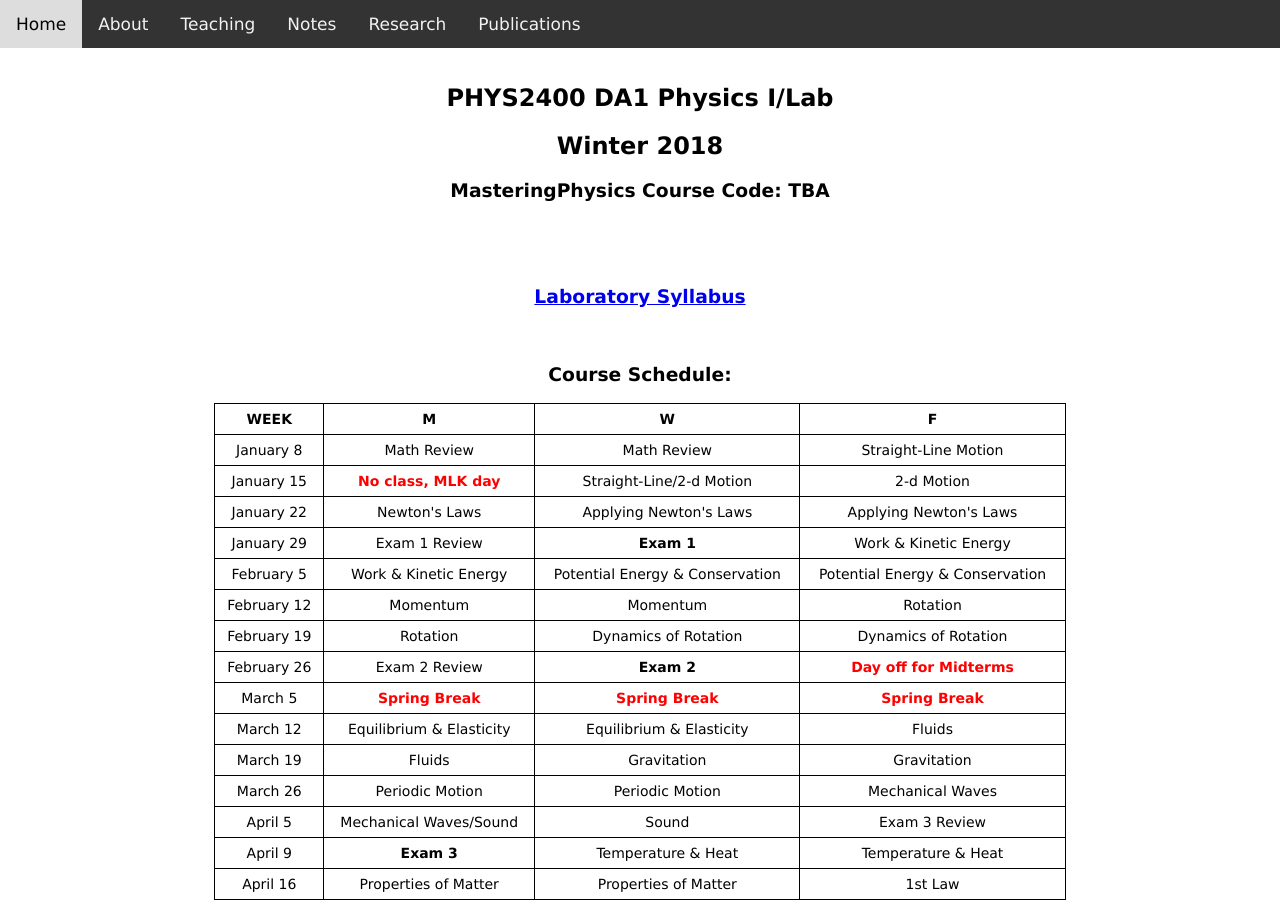
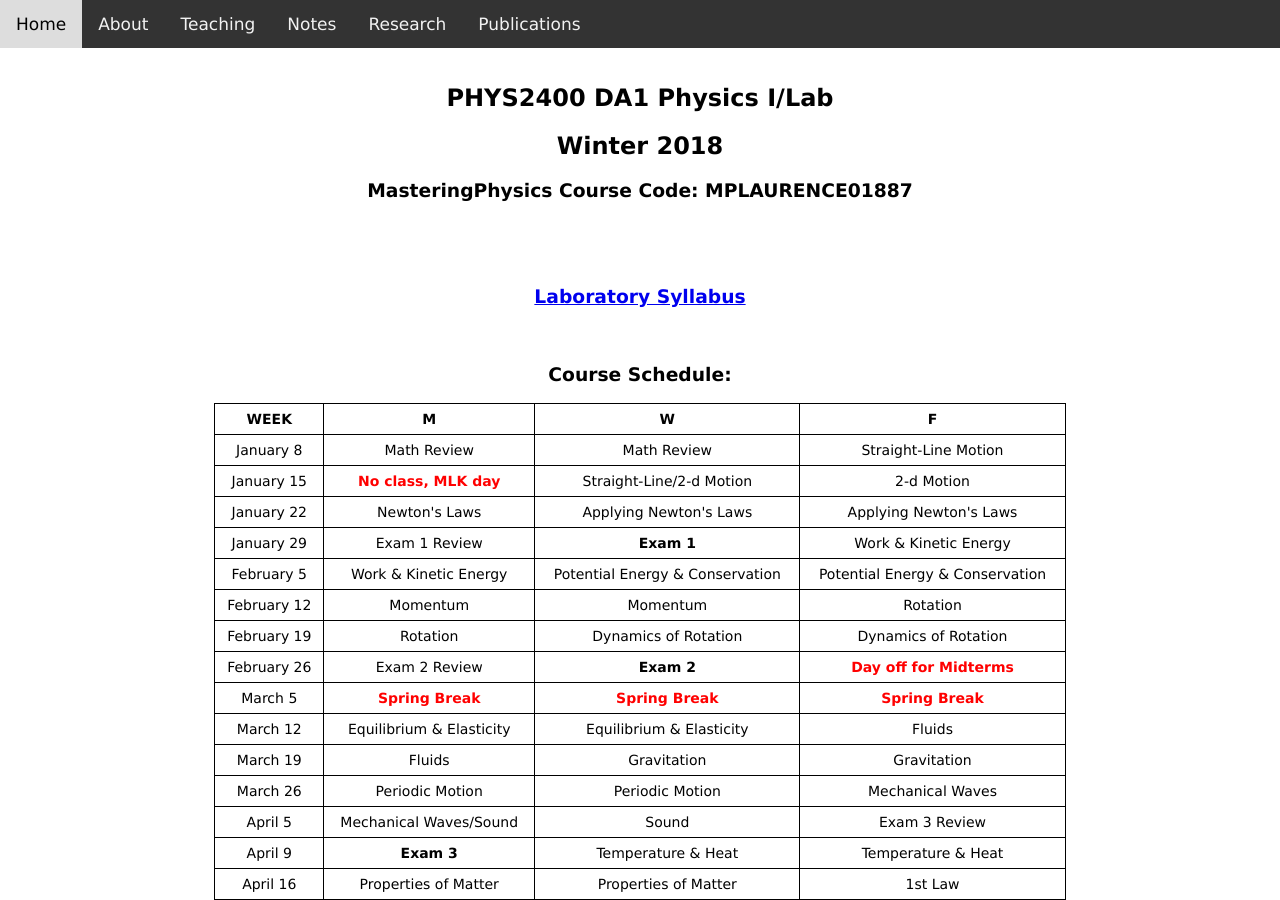
Before and after one commit to dhlaurence/dhlaurence.github.io, a Jekyll site: the page built from teaching/phys2400wint2018.html, in a window 1280 px wide and 900 px high. Built offline with Jekyll 4.4.1, drawn with Linux system fonts in a browser that asks for light colours.

Commit message:
Update phys2400wint2018.html

```diff
--- a/teaching/phys2400wint2018.html
+++ b/teaching/phys2400wint2018.html
@@ -6,7 +6,7 @@
 <header>
   <h2>PHYS2400 DA1 Physics I/Lab</h2>
   <h2>Winter 2018</h2>
-  <h3>MasteringPhysics Course Code: TBA</h3>
+  <h3>MasteringPhysics Course Code: MPLAURENCE01887</h3>
 </header>
 
 <article>
```
